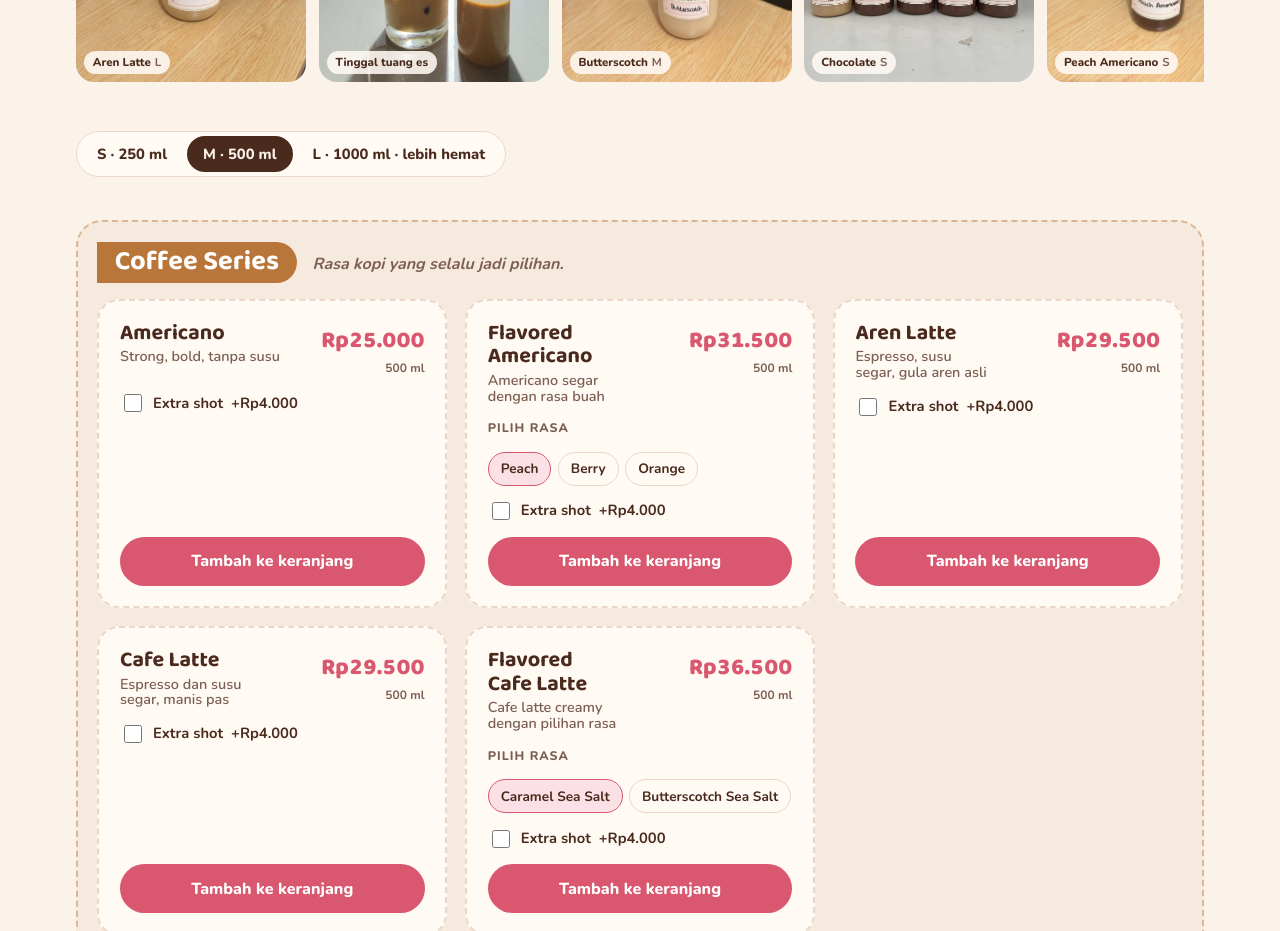
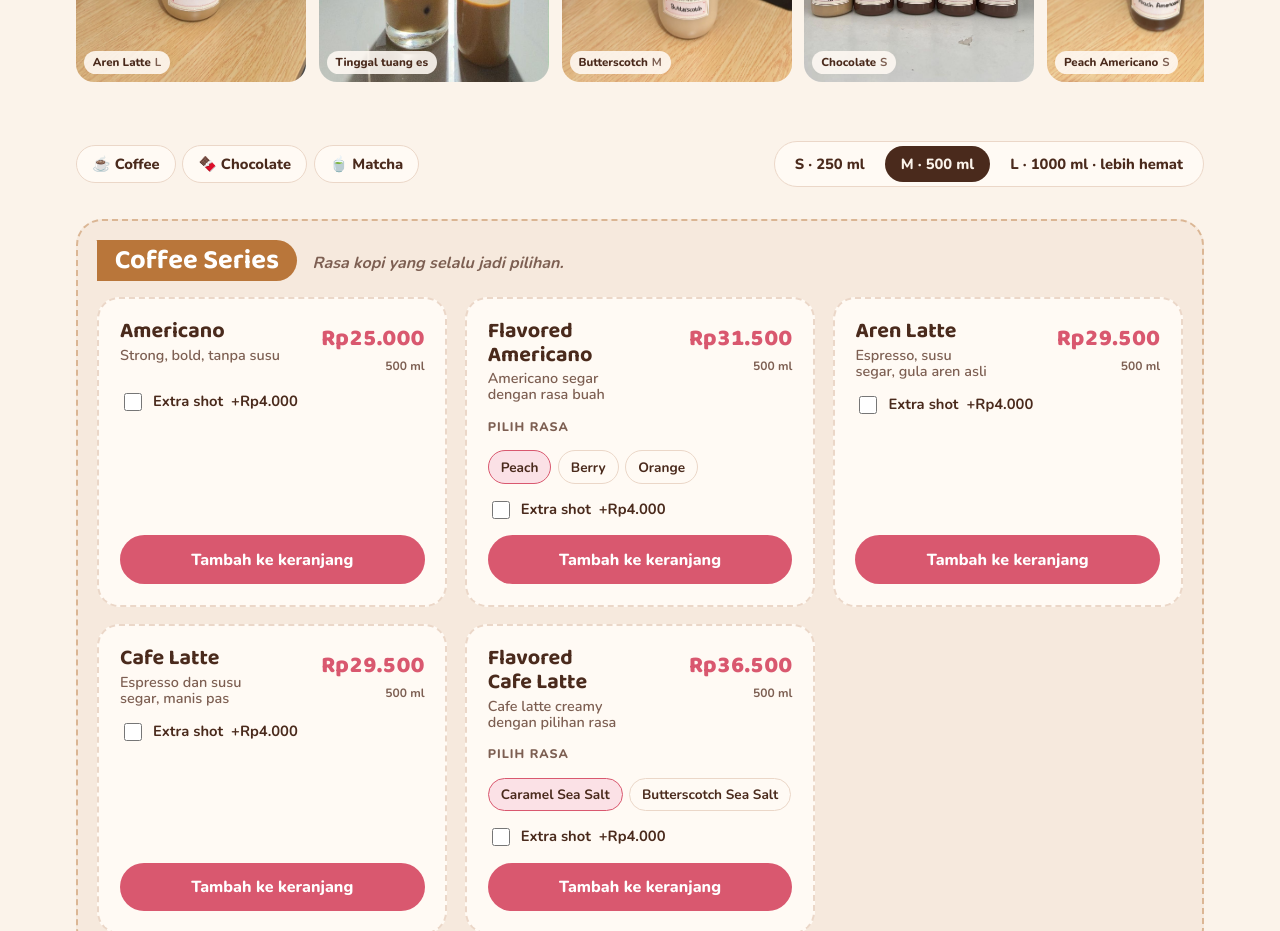
Before and after one commit to camilanika/camilanika.github.io, a plain HTML site: page index.html in a window 1280 px wide. Shown: the part 1360-2291 px from the top of the page. Drawn offline with nearby package versions, Linux system fonts and the light colour scheme.

Commit message:
Add sticky series jump bar to drinks menu

```diff
--- a/index.html
+++ b/index.html
@@ -134,6 +134,13 @@ section.block{padding-block:clamp(3rem,7vw,5.5rem)}
 .menu-grid{display:grid;grid-template-columns:repeat(3,1fr);gap:1.1rem}
 @media (max-width:960px){.menu-grid{grid-template-columns:repeat(2,1fr)}}
 @media (max-width:600px){.menu-grid{grid-template-columns:1fr}}
+.menu-bar{position:sticky;top:calc(env(safe-area-inset-top,0px) + var(--hdr,64px));z-index:20;display:flex;flex-wrap:wrap;align-items:center;justify-content:space-between;gap:.6rem 1rem;padding:.6rem 0;margin-bottom:.4rem;background:color-mix(in srgb,var(--bg) 94%,transparent);backdrop-filter:blur(8px)}
+.menu-bar .size-switch{margin-bottom:0}
+.series-nav{display:flex;gap:.4rem;flex-wrap:wrap}
+.series-nav a{font:800 .92rem var(--f-body);text-decoration:none;color:var(--fg);padding:.5rem .95rem;border-radius:999px;border:1.5px solid var(--line);background:var(--paper);white-space:nowrap}
+.series-nav a[aria-current="true"]{background:var(--rose);border-color:var(--rose);color:var(--rose-ink)}
+.series{scroll-margin-top:calc(env(safe-area-inset-top,0px) + var(--hdr,64px) + var(--bar,60px) + 12px)}
+@media (max-width:600px){.series-nav a{padding:.45rem .75rem;font-size:.85rem}.size-switch button{padding:.45rem .7rem;font-size:.85rem}.size-switch{flex-wrap:nowrap}.size-switch .hemat{display:none}.menu-bar{gap:.45rem;padding:.45rem 0}}
 .series{--accent:var(--caramel);border:2px dashed color-mix(in srgb,var(--accent) 45%,transparent);border-radius:26px;padding:1.2rem;margin-top:1.4rem;background:color-mix(in srgb,var(--accent) 7%,transparent)}
 .series-choco{--accent:var(--rose)}
 .series-matcha{--accent:#6E9A3E}
@@ -312,10 +319,17 @@ footer{padding-block:3rem 6rem;border-top:1px solid var(--line)}
       </div>
       <p class="swipe-hint">Geser untuk lihat foto lainnya →</p>
 
-      <div class="size-switch" role="group" aria-label="Pilih ukuran">
-        <button type="button" data-size="S" aria-pressed="false">S · 250 ml</button>
-        <button type="button" data-size="M" aria-pressed="true">M · 500 ml</button>
-        <button type="button" data-size="L" aria-pressed="false">L · 1000 ml · lebih hemat</button>
+      <div class="menu-bar">
+        <nav class="series-nav" aria-label="Lompat ke seri menu">
+          <a href="#series-coffee-sec" data-series="coffee">☕ Coffee</a>
+          <a href="#series-choco-sec" data-series="choco">🍫 Chocolate</a>
+          <a href="#series-matcha-sec" data-series="matcha">🍵 Matcha</a>
+        </nav>
+        <div class="size-switch" role="group" aria-label="Pilih ukuran">
+          <button type="button" data-size="S" aria-pressed="false">S · 250 ml</button>
+          <button type="button" data-size="M" aria-pressed="true">M · 500 ml</button>
+          <button type="button" data-size="L" aria-pressed="false">L · 1000 ml<span class="hemat"> · lebih hemat</span></button>
+        </div>
       </div>
 
       <div id="drink-grid"></div>
@@ -494,7 +508,7 @@ footer{padding-block:3rem 6rem;border-top:1px solid var(--line)}
       <button class="btn btn-rose add" type="button" data-add-drink="${d.id}">Tambah ke keranjang</button>
     </article>`;
   grid.innerHTML = SERIES.map(sr => `
-    <section class="series series-${sr.id}" aria-labelledby="series-${sr.id}">
+    <section class="series series-${sr.id}" id="series-${sr.id}-sec" aria-labelledby="series-${sr.id}">
       <div class="series-head"><h3 id="series-${sr.id}">${sr.name}</h3><p>${sr.tag}</p></div>
       <div class="menu-grid">${DRINKS.filter(d=>d.s===sr.id).map(card).join("")}</div>
     </section>`).join("");
@@ -517,6 +531,20 @@ footer{padding-block:3rem 6rem;border-top:1px solid var(--line)}
     const name = flavor ? d.fmt(flavor) : d.name;
     addLine({key:`${d.id}|${flavor}|${size}|${shot}`, name, detail:`${size} · ${SIZES[size]}${shot?" · extra shot":""}`, price:d.p[size] + (shot?SHOT[size]:0)}, b);
   });
+
+
+  // sticky series nav: offsets + active highlight
+  const hdr = document.querySelector("header"), bar = document.querySelector(".menu-bar");
+  const setOffsets = () => { document.documentElement.style.setProperty("--hdr", hdr.offsetHeight + "px"); document.documentElement.style.setProperty("--bar", bar.offsetHeight + "px"); };
+  setOffsets(); addEventListener("resize", setOffsets);
+  const navLinks = [...document.querySelectorAll(".series-nav a")];
+  const setActive = () => {
+    const line = hdr.offsetHeight + bar.offsetHeight + 40;
+    let cur = null;
+    document.querySelectorAll(".series").forEach(sec => { if (sec.getBoundingClientRect().top <= line) cur = sec.id; });
+    navLinks.forEach(a => a.setAttribute("aria-current", a.getAttribute("href") === "#" + cur));
+  };
+  addEventListener("scroll", setActive, {passive:true}); setActive();
 
   // cireng
   const KUAH_FILLINGS = ["Ayam Suwir Original","Ayam Suwir Pedas","Keju Lumer","Jando Pedas"];
```
